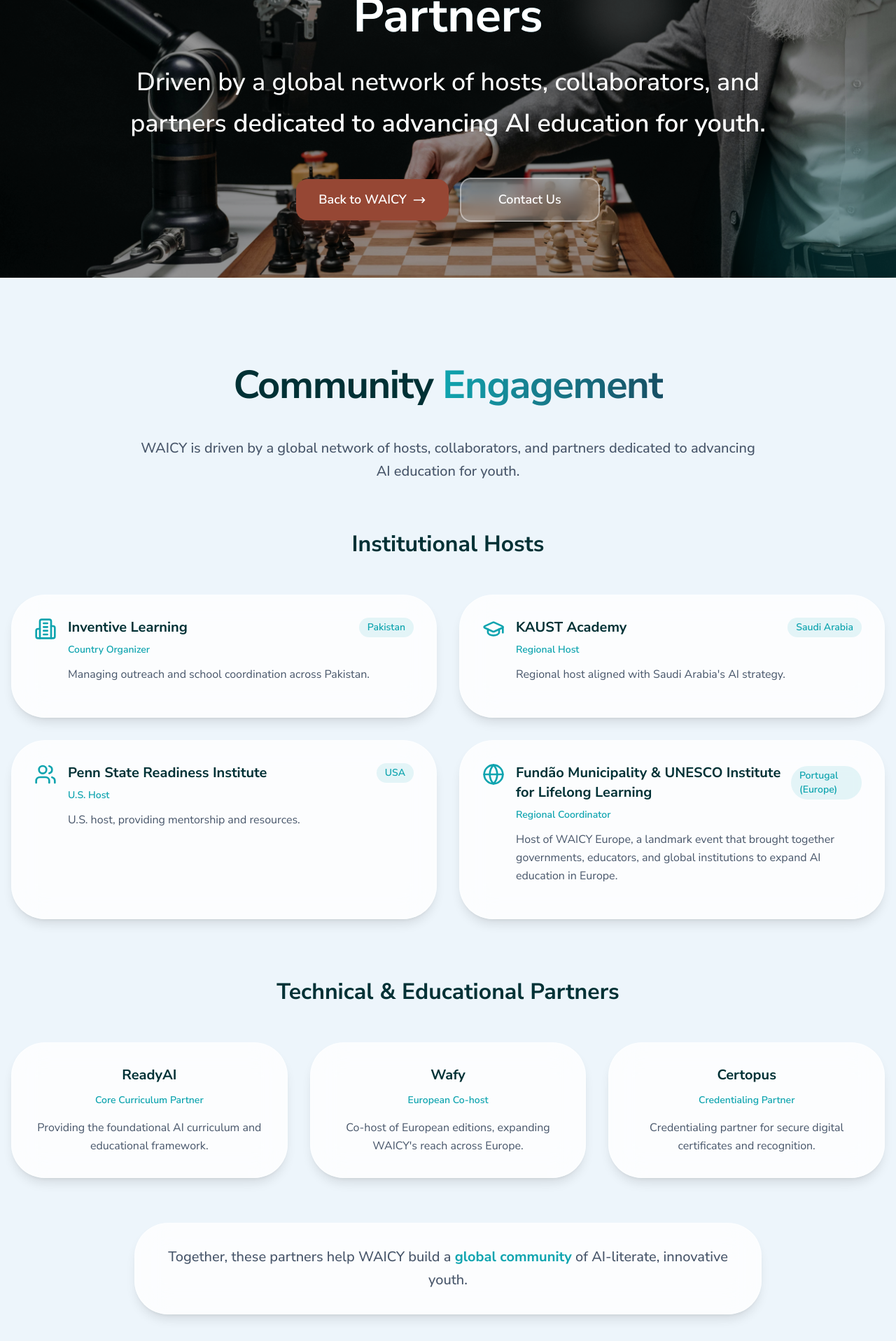
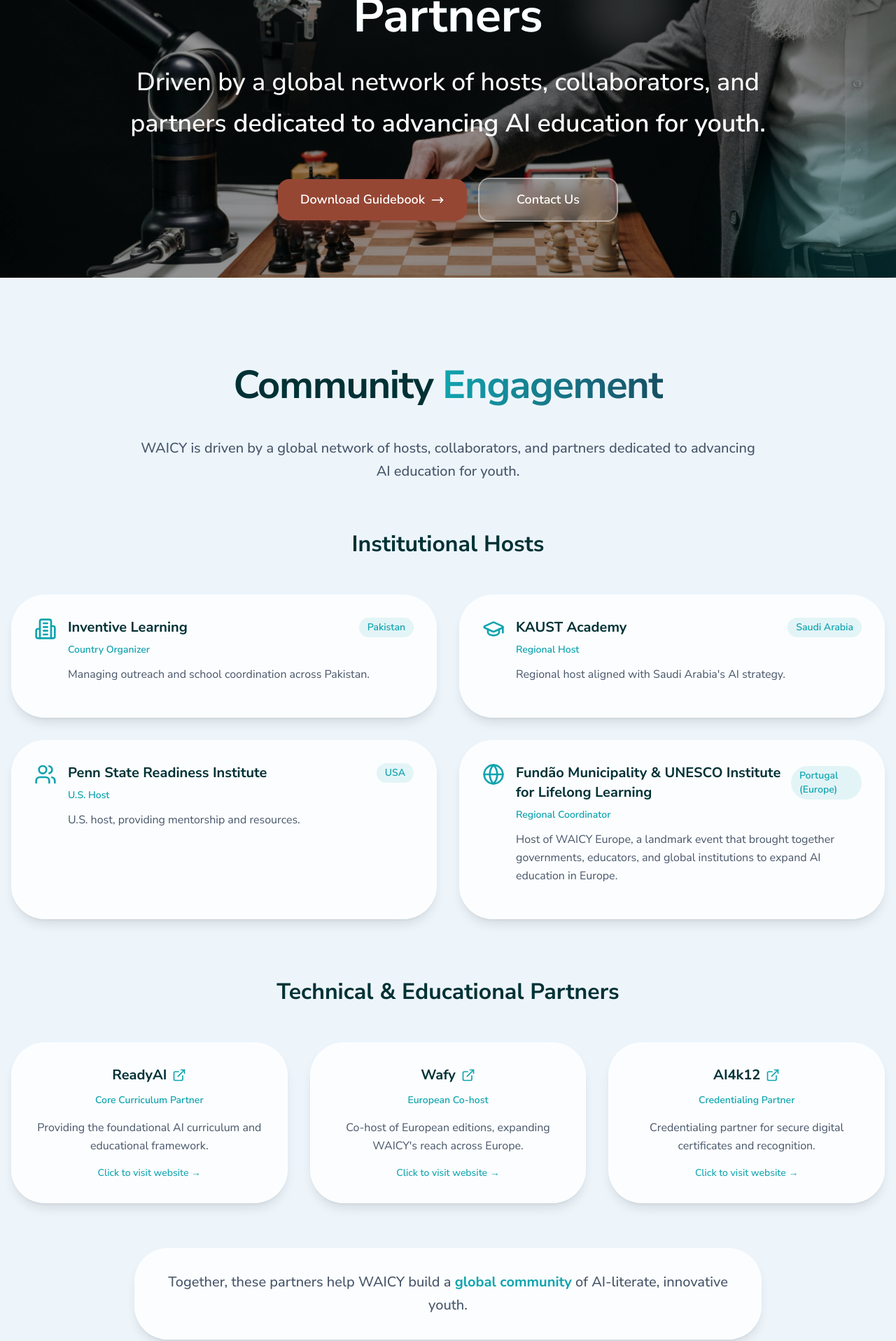
Before and after one commit to kainatkiranrashid2/inventivelearningwebsite, a Next.js app: page /waicy/partners in a window 1280 px wide. Shown: the part 283-2200 px from the top of the page at 70% size. Built offline with nearby package versions, Linux system fonts and the light colour scheme.

Commit message:
`Update links to download guidebook across the application`

```diff
--- a/app/teeneagle/components/AboutUs.tsx
+++ b/app/teeneagle/components/AboutUs.tsx
@@ -523,12 +523,15 @@
                 </span>
               </button>
 
-              <button
-                className="px-10 py-5 text-[#024950] font-bold text-[17px] border-3 border-[#024950]
+              <a
+                href="https://drive.google.com/file/d/1kYKUvHAKcRQA3rH4RtTBN5_KCZfJU4r-/view?usp=sharing"
+                target="_blank"
+                rel="noopener noreferrer"
+                className="inline-block px-10 py-5 text-[#024950] font-bold text-[17px] border-3 border-[#024950]
       rounded-2xl hover:bg-[#024950] hover:text-white transition-all duration-500
       hover:shadow-lg hover:scale-105 tracking-wide">
                 Download Guidebook
-              </button>
+              </a>
             </div>
           </div>
         </div>
--- a/app/waicy/categories/components/Header.tsx
+++ b/app/waicy/categories/components/Header.tsx
@@ -85,13 +85,15 @@
               </span>
             </Link>
 
-            <Link
-              href="/waicy"
+            <a
+              href="https://drive.google.com/file/d/1jgSgxLhDlsPlJz83d9223ac1zJn9t16k/view?usp=sharing"
+              target="_blank"
+              rel="noopener noreferrer"
               className="px-8 py-4 bg-white/20 backdrop-blur-md text-white font-semibold
               text-[18px] rounded-2xl border-2 border-white/40 hover:bg-white/30 hover:border-white/60
               transition-all duration-300 min-w-[200px]">
-              Back to WAICY
-            </Link>
+              Download Guidebook
+            </a>
           </div>
         </div>
       </div>
--- a/app/waicy/partners/components/CommunityEngagement.tsx
+++ b/app/waicy/partners/components/CommunityEngagement.tsx
@@ -1,4 +1,4 @@
-import { Building2, GraduationCap, Users, Globe } from "lucide-react";
+import { Building2, GraduationCap, Users, Globe, ExternalLink } from "lucide-react";
 
 const CommunityEngagement = () => {
   const institutionalHosts = [
@@ -37,18 +37,23 @@
     {
       name: "ReadyAI",
       role: "Core Curriculum Partner",
+      link: "https://www.waicy.org/resources/#otherResources",
       description:
         "Providing the foundational AI curriculum and educational framework.",
     },
     {
       name: "Wafy",
       role: "European Co-host",
+      link: "https://readyai.com/",
+
       description:
         "Co-host of European editions, expanding WAICY's reach across Europe.",
     },
     {
-      name: "Certopus",
+      name: "AI4k12",
       role: "Credentialing Partner",
+      link: "https://ai4k12.org/resources/list-of-resources/",
+
       description:
         "Credentialing partner for secure digital certificates and recognition.",
     },
@@ -111,19 +116,28 @@
           </h3>
           <div className="grid grid-cols-1 md:grid-cols-3 gap-8">
             {technicalPartners.map((partner, i) => (
-              <div
+              <a
                 key={i}
-                className="group bg-white/80 backdrop-blur-xl rounded-3xl p-8 border border-white/40 shadow-lg hover:shadow-2xl hover:scale-105 transition-all duration-500 text-center">
-                <h4 className="text-xl font-bold text-[#003135] mb-3">
-                  {partner.name}
-                </h4>
+                href={partner.link}
+                target="_blank"
+                rel="noopener noreferrer"
+                className="group bg-white/80 backdrop-blur-xl rounded-3xl p-8 border border-white/40 shadow-lg hover:shadow-2xl hover:scale-105 transition-all duration-500 text-center cursor-pointer hover:border-[#0FA4AF]/60">
+                <div className="flex items-center justify-center mb-3">
+                  <h4 className="text-xl font-bold text-[#003135] mr-2">
+                    {partner.name}
+                  </h4>
+                  <ExternalLink className="w-5 h-5 text-[#0FA4AF] group-hover:text-[#164e63] transition-colors duration-300" />
+                </div>
                 <p className="text-[#0FA4AF] font-semibold text-sm mb-4">
                   {partner.role}
                 </p>
-                <p className="text-[#475569] text-base leading-relaxed">
+                <p className="text-[#475569] text-base leading-relaxed mb-4">
                   {partner.description}
                 </p>
-              </div>
+                <div className="text-sm text-[#0FA4AF] font-medium group-hover:text-[#164e63] transition-colors duration-300">
+                  Click to visit website →
+                </div>
+              </a>
             ))}
           </div>
         </div>
--- a/app/waicy/partners/components/Header.tsx
+++ b/app/waicy/partners/components/Header.tsx
@@ -61,14 +61,16 @@
 
           {/* CTA Buttons */}
           <div className="flex flex-col sm:flex-row gap-4 items-center">
-            <Link
-              href="/waicy"
+            <a
+              href="https://drive.google.com/file/d/1jgSgxLhDlsPlJz83d9223ac1zJn9t16k/view?usp=sharing"
+              target="_blank"
+              rel="noopener noreferrer"
               className="group relative px-8 py-4 bg-[#964734]
               text-white font-semibold text-[18px] rounded-2xl shadow-xl shadow-[#964734]/30
               hover:shadow-2xl hover:shadow-[#964734]/40 hover:scale-105
               transition-all duration-300 overflow-hidden min-w-[200px]">
               <span className="relative z-10 flex items-center justify-center">
-                Back to WAICY
+                Download Guidebook
                 <svg
                   className="w-5 h-5 ml-2 "
                   fill="none"
@@ -82,7 +84,7 @@
                   />
                 </svg>
               </span>
-            </Link>
+            </a>
 
             <Link
               href="/contact"
--- a/app/waicy/resources/components/Header.tsx
+++ b/app/waicy/resources/components/Header.tsx
@@ -84,13 +84,15 @@
               </span>
             </Link>
 
-            <Link
-              href="/waicy"
+            <a
+              href="https://drive.google.com/file/d/1jgSgxLhDlsPlJz83d9223ac1zJn9t16k/view?usp=sharing"
+              target="_blank"
+              rel="noopener noreferrer"
               className="px-8 py-4 bg-white/20 backdrop-blur-md text-white font-semibold
               text-[18px] rounded-2xl border-2 border-white/40 hover:bg-white/30 hover:border-white/60
               transition-all duration-300 min-w-[200px]">
-              Back to WAICY
-            </Link>
+              Download Guidebook
+            </a>
           </div>
         </div>
       </div>
```
